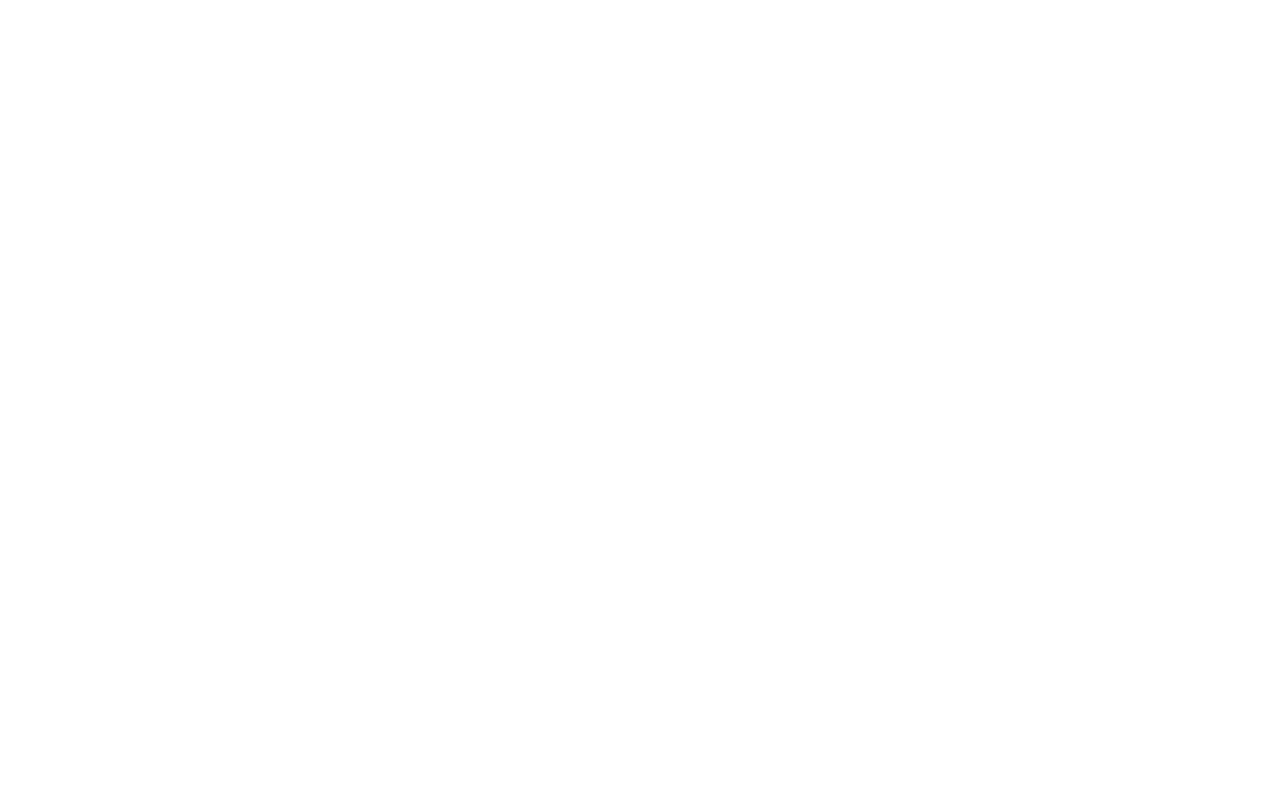
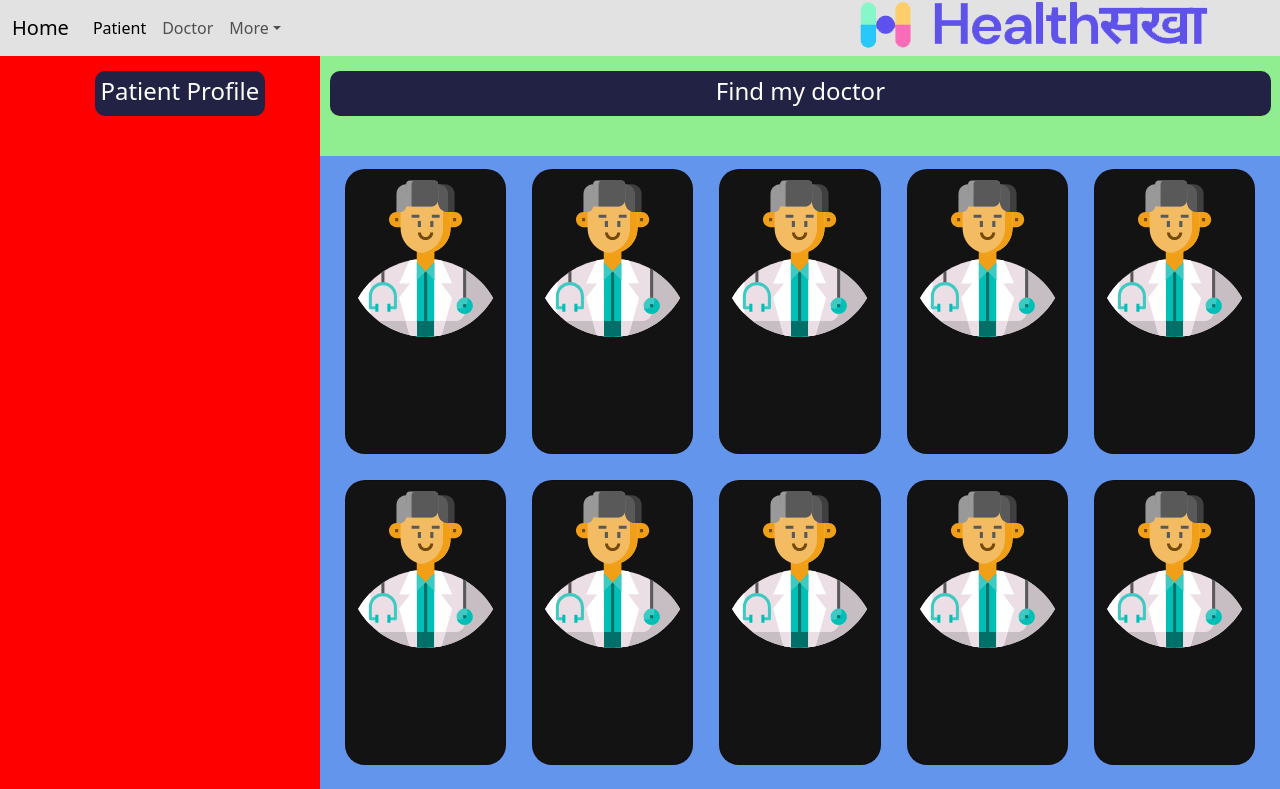
Before and after one commit to mayank-012/apna-app, a React (Create React App) app: page /findmydoctor in a window 1280 px wide. Before the commit this address had no page. Shown: the top 789 px of the page. Built offline with nearby package versions, Linux system fonts and the light colour scheme.

Commit message:
finddoctor link

```diff
--- a/src/App.js
+++ b/src/App.js
@@ -2,6 +2,8 @@ import HomePage from './PatientPages/HomePage/homepage';
 import Design from './PatientPages/Ambulance/design';
 import SignIn from './PatientPages/LoginPage/login';
 import SignUp from './PatientPages/LoginPage/Signup';
+import Doctorpage from './PatientPages/FindMyDoctor/doctorpage';
+
 
 
 import {
@@ -23,6 +25,8 @@ function App() {
           <Route exact path="/login" element={<SignIn />} />
           <Route exact path="/patientprofile" element={<PatientProfile />} />
           <Route exact path="/signup" element={<SignUp />} />
+          <Route exact path="/findmydoctor" element={<Doctorpage />} />
+
 
 
 
```
